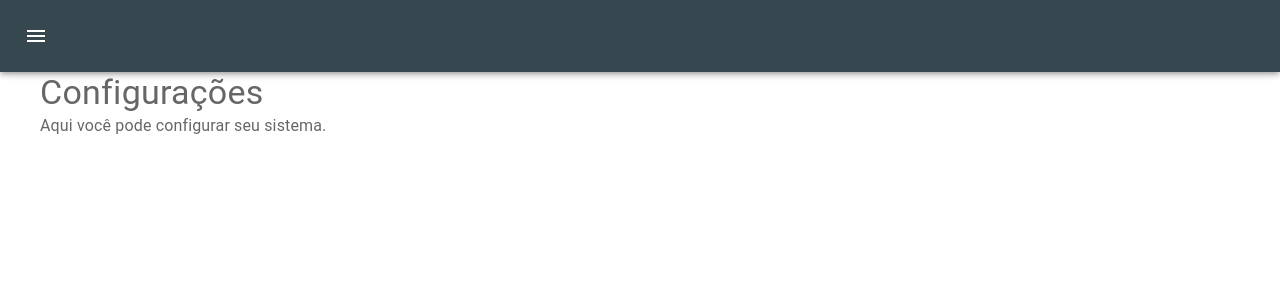
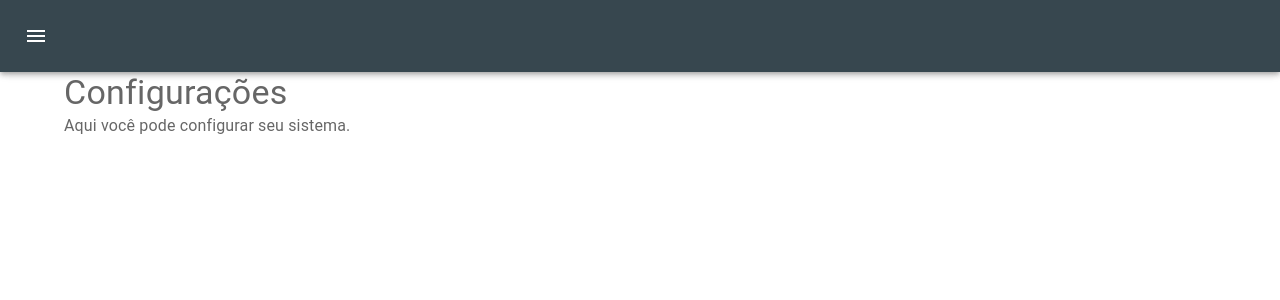
Before and after one commit to JediMastering/basic-mui, a React (Vite) app: page /settings in a window 1280 px wide. Shown: the top 300 px of the page. Built offline with nearby package versions, Linux system fonts and the light colour scheme; sample sign-in values are in the browser's storage.

Commit message:
Adicionando handle ao fazer logout

```diff
--- a/src/layout/System.jsx
+++ b/src/layout/System.jsx
@@ -1,48 +1,42 @@
-import * as React from 'react';
-import Box from '@mui/material/Box';
-import SwipeableDrawer from '@mui/material/SwipeableDrawer';
-import Button from '@mui/material/Button';
-import List from '@mui/material/List';
+import React from "react";
+import Box from "@mui/material/Box";
+import SwipeableDrawer from "@mui/material/SwipeableDrawer";
+import IconButton from "@mui/material/IconButton";
+import ListItem from "@mui/material/ListItem";
+import ListItemText from "@mui/material/ListItemText";
+import { AppBar, Toolbar, Container, ListItemButton } from "@mui/material";
 import MenuIcon from "@mui/icons-material/Menu";
-import Divider from '@mui/material/Divider';
-import ListItem from '@mui/material/ListItem';
-import ListItemButton from '@mui/material/ListItemButton';
-import IconButton from "@mui/material/IconButton";
-import ListItemIcon from '@mui/material/ListItemIcon';
-import ListItemText from '@mui/material/ListItemText';
-import InboxIcon from '@mui/icons-material/MoveToInbox';
-import ChevronLeftIcon from "@mui/icons-material/ChevronLeft";
-import ChevronRightIcon from "@mui/icons-material/ChevronRight";
-import MailIcon from '@mui/icons-material/Mail';
-import { AppBar, Toolbar } from '@mui/material';
-import { blueGrey } from '@mui/material/colors';
-import { useTheme } from '@mui/material/styles';
-import { Container } from "@mui/material";
-
-import { Link } from "react-router-dom";
+import { blueGrey } from "@mui/material/colors";
+import { useNavigate, Link } from "react-router-dom";
 
 const blueGreyColor = blueGrey[800];
 
 export default function SwipeableTemporaryDrawer({ children }) {
   const [state, setState] = React.useState({ left: false });
-  const theme = useTheme();
+  const navigate = useNavigate();
 
   // Função para abrir/fechar o Drawer
   const toggleDrawer = (anchor, open) => (event) => {
     if (
       event &&
-      event.type === 'keydown' &&
-      (event.key === 'Tab' || event.key === 'Shift')
+      event.type === "keydown" &&
+      (event.key === "Tab" || event.key === "Shift")
     ) {
       return;
     }
     setState({ ...state, [anchor]: open });
   };
 
+  // Função de Logout
+  const handleLogout = () => {
+    localStorage.removeItem("authToken");
+    navigate("/"); // Redireciona para a página inicial
+  };
+
   // Lista de itens do Drawer
   const list = (anchor) => (
     <Box
-      sx={{ width: anchor === 'top' || anchor === 'bottom' ? 'auto' : 250 }}
+      sx={{ width: anchor === "top" || anchor === "bottom" ? "auto" : 250 }}
       role="presentation"
       onClick={toggleDrawer(anchor, false)}
       onKeyDown={toggleDrawer(anchor, false)}
@@ -57,16 +51,21 @@ export default function SwipeableTemporaryDrawer({ children }) {
         <ListItem component={Link} to="/profile">
           <ListItemText primary="Perfil" />
         </ListItem>
-        <ListItem component={Link} to="/">
+        {/* Botão de Logout */}
+        <ListItemButton
+          onClick={handleLogout}
+          component="a"
+          sx={{color: "rgba(117, 117, 117, 0.87)"}}
+        >
           <ListItemText primary="Logout" />
-        </ListItem>
+        </ListItemButton>
       </Box>
     </Box>
   );
 
   return (
     <div>
-      {['left'].map((anchor) => (
+      {["left"].map((anchor) => (
         <React.Fragment key={anchor}>
           {/* AppBar Fixado no topo */}
           <AppBar position="fixed" sx={{ backgroundColor: blueGreyColor }}>
@@ -93,20 +92,13 @@ export default function SwipeableTemporaryDrawer({ children }) {
             {list(anchor)}
           </SwipeableDrawer>
 
-          {/* Container sem margem à esquerda, alinhado ao topo da página */}
+          {/* Container para conteúdo principal */}
           <Container
             sx={{
               marginTop: 8, // Ajuste a margem superior conforme necessário
               paddingTop: 1,
-              paddingLeft: 0, // Remover o padding das laterais
-              paddingRight: 0, // Remover o padding das laterais
-              '@media (min-width:600px)': {
-                paddingLeft: 0, // Definir o padding para telas maiores que 600px
-                paddingRight: 0, // Definir o padding para telas maiores que 600px
-              },
             }}
           >
-            {/* Conteúdo aqui */}
             {children}
           </Container>
         </React.Fragment>
```
